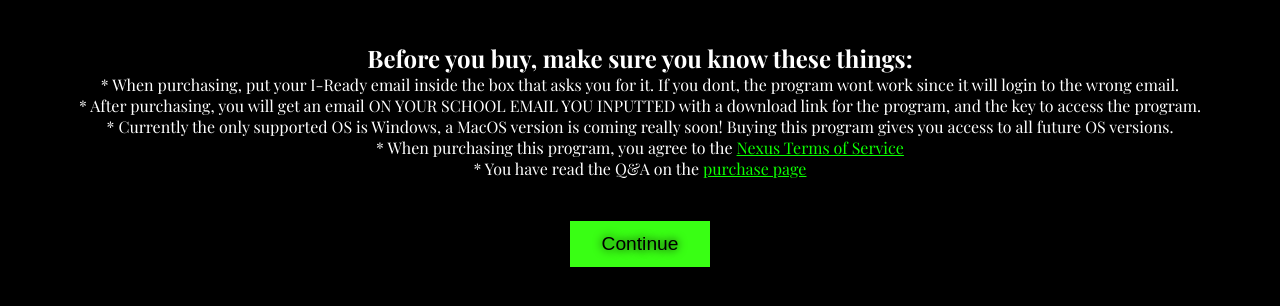
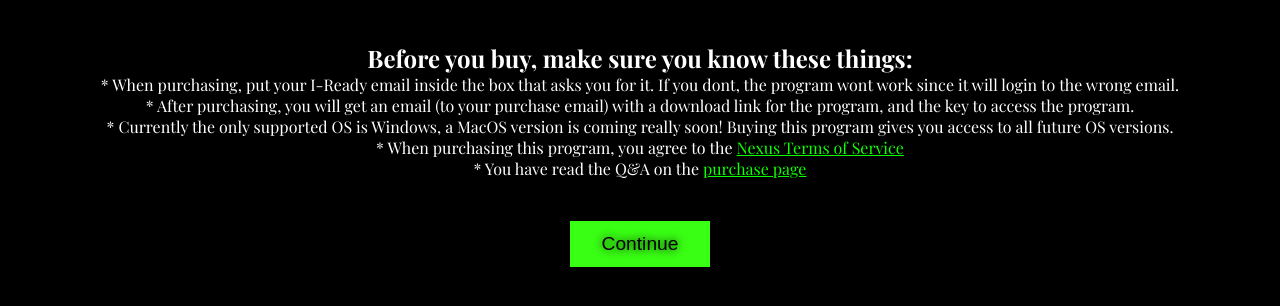
Before and after one commit to NexusHackers/nexus, a plain HTML site: page confirmation.html in a window 1280 px wide. Drawn offline with nearby package versions, Linux system fonts and the light colour scheme; a web font is replaced by a local one.

Commit message:
Update confirmation.html

```diff
--- a/confirmation.html
+++ b/confirmation.html
@@ -99,7 +99,7 @@
     <h2>Before you buy, make sure you know these things:</h2>
     <ul>
         <li>* When purchasing, put your I-Ready email inside the box that asks you for it. If you dont, the program wont work since it will login to the wrong email.</li>
-        <li>* After purchasing, you will get an email ON YOUR SCHOOL EMAIL YOU INPUTTED with a download link for the program, and the key to access the program.</li>
+        <li>* After purchasing, you will get an email (to your purchase email) with a download link for the program, and the key to access the program.</li>
         <li>* Currently the only supported OS is Windows, a MacOS version is coming really soon! Buying this program gives you access to all future OS versions.</li>
         <li>* When purchasing this program, you agree to the <a style="color:#0dff00" href="tos.html">Nexus Terms of Service</a></li>
         <li>* You have read the Q&A on the <a style="color: #0dff00;" href="ireadyai.html">purchase page</a></li>
```
